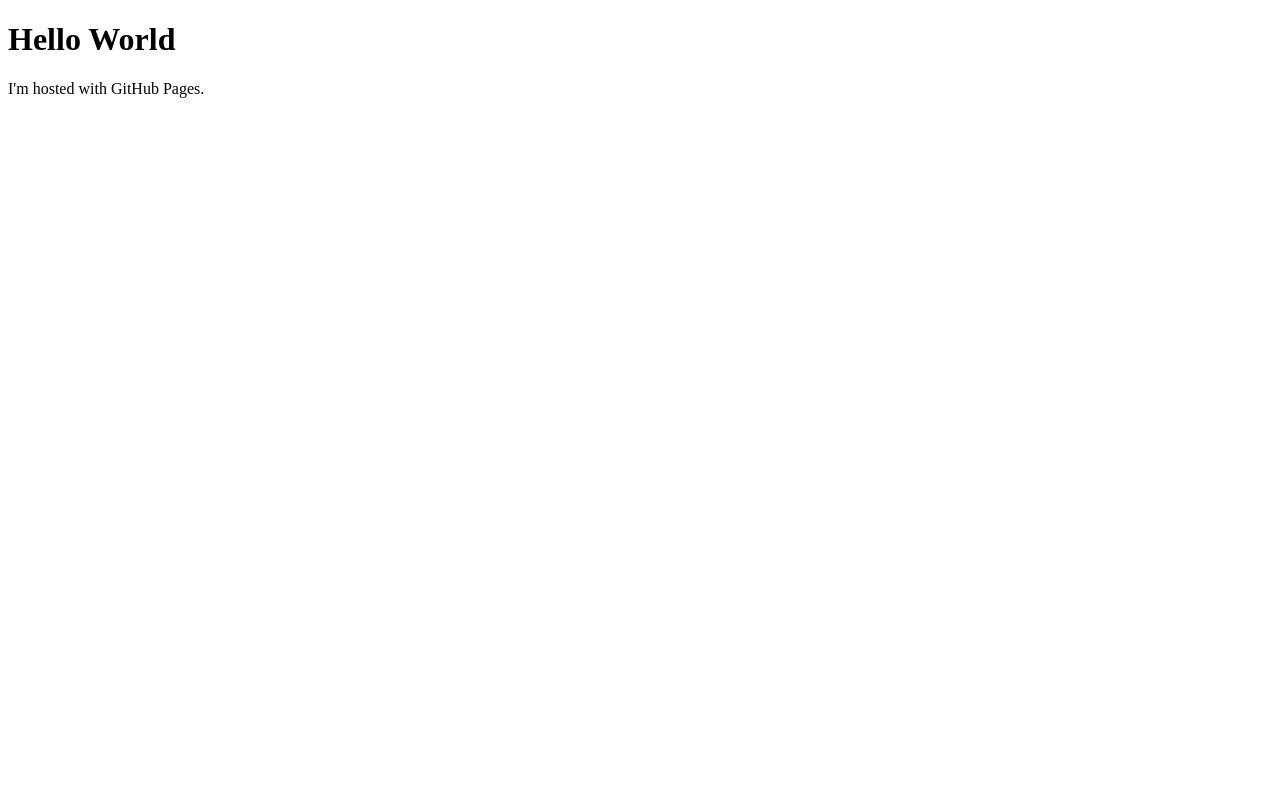
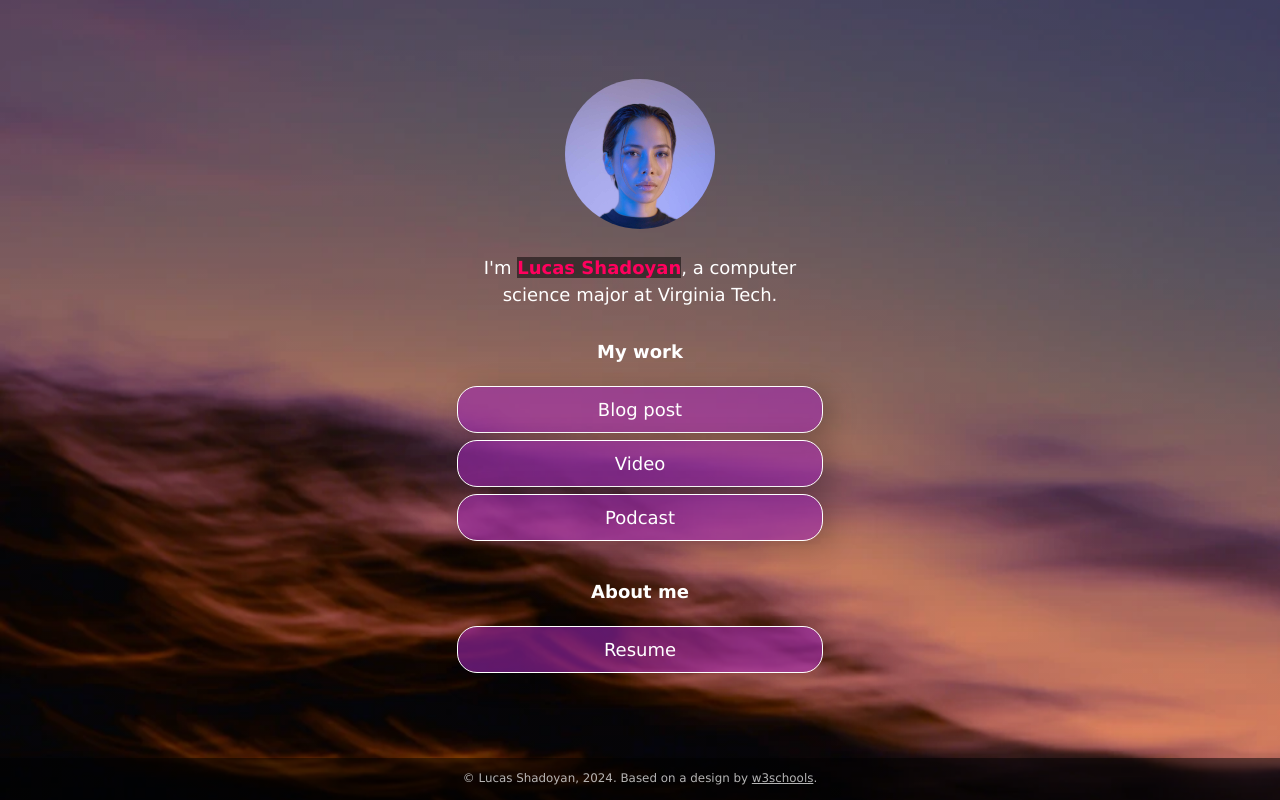
Before and after one commit to lshad032023/lshad032023.github.io, a plain HTML site: page index.html in a window 1280 px wide. Drawn offline with Linux system fonts and the light colour scheme.

Commit message:
Added modified template

```diff
--- /dev/null
+++ b/css/style.css
@@ -0,0 +1,231 @@
+:root {
+    --primaryText: #fff;
+    --secondaryText: #ff015e;
+    --primary: rgba(156, 39, 176, .60);
+    --secondary: rgba(255, 1, 94, .60);
+    --buttonHover: rgba(156, 39, 176, .40);
+    --smallButtonHover: rgba(0, 0, 0, .25);
+}
+
+html {
+    box-sizing: border-box;
+    /* keeps button boxes within phone screen width */
+    -ms-text-size-adjust: 100%;
+    -webkit-text-size-adjust: 100%;
+    height: 100%;
+}
+
+*,
+*:before,
+*:after {
+    box-sizing: inherit;
+}
+
+body {
+    margin: 0;
+    min-height: 100%;
+    /* The image used for the site background. Try changing skyscape.jpg to stars.jpg. Put a replacement photo in the images folder and, in line 21 below, replace skyscape.jpg with yourbackgroundfilename.jpg */
+    /* The linear gradient darkens the image, like putting a sunglasses lens on top of it. If you want to darken the image even more, change 0.1 (both times) to 0.3 or higher */
+    background: linear-gradient(rgba(0, 0, 0, 0.1), rgba(0, 0, 0, 0.1)), url(../images/skyscape.jpg);
+    /* Prevents the browser from repeating or "tiling" the background image */
+    background-repeat: no-repeat;
+    background-position: center;
+    /* Freezes the image so that even the content scrolls down, the background stays put */
+    background-attachment: fixed;
+    /* Resizes the background image to cover the entire container */
+    background-size: cover;
+    font-family: Futura, Verdana, sans-serif;
+    line-height: 1.5;
+    font-size: 18px;
+    display: flex;
+    flex-direction: column;
+    justify-content: space-around;
+    align-items: center;
+}
+
+h1 {
+    font-size: 1em;
+}
+
+h2 {
+    font-size: 1em;
+    margin-bottom: 0;
+}
+
+img {
+    margin: .5em 1em;
+    /* border: 1px solid #ccc; */
+    border-radius: 50%;
+    height: 150px;
+    max-width: 100%;
+    object-fit: cover;
+    /* Resizes the image to cover the entire container */
+}
+
+.container {
+    text-align: center;
+    width: 100%;
+    padding: 0;
+    margin-right: auto;
+    margin-left: auto;
+    flex: 1;
+    display: flex;
+    flex-direction: column;
+    justify-content: center;
+}
+
+.image-container {
+    text-align: center;
+    width: 100%;
+}
+
+.main-text-color {
+    color: var(--primaryText);
+}
+
+.name {
+    color: var(--secondaryText);
+}
+
+.name strong {
+    background-color: rgba(0, 0, 0, 0.50);
+}
+
+.section-header {
+    padding-top: .5em;
+}
+
+.button,
+.intro,
+.links-container,
+.slidedown,
+.external-link {
+    width: 100%;
+    min-width: 50%;
+    padding: .5em 1em;
+    text-decoration: none;
+    color: inherit;
+    text-align: center;
+}
+
+.button, .external-link {
+    border: 1px solid var(--primaryText);
+    border-radius: 20px;
+    box-shadow: 7px 6px 28px 1px rgba(0, 0, 0, 0.24);
+    overflow: hidden;
+    white-space: nowrap;
+    display: inline-block;
+    background-color: var(--primary);
+    cursor: pointer;
+    transition: 0.2s all;
+}
+
+.button:not(.highlight) {
+    background-color: var(--primary);
+}
+
+@media (hover: hover) {
+    .button:hover { background-color: var(--buttonHover); }
+}
+
+.button.highlight {
+    background-color: var(--secondary);
+}
+
+.button:active, .external-link:active {
+    transform: scale(0.98);
+    /* Scaling button to 0.98 to its original size */
+    box-shadow: 3px 2px 22px 1px rgba(0, 0, 0, 0.24);
+    /* Lowering the shadow */
+}
+
+.intro {
+    margin: 0 auto;
+}
+
+.section {
+    margin-top: 1em;
+}
+
+.slidedown {
+    margin: 0 auto;
+    padding: 0;
+    -webkit-transition: height .4s ease;
+    -o-transition: height .4s ease;
+    transition: height .4s ease;
+    overflow: hidden;
+    height: 0;
+}
+
+.external-link {
+    border: 1px solid var(--primaryText);
+    border-radius: 20px;
+    background-color: transparent;
+    display: flex;
+    align-items: center;
+    justify-content: center;
+    padding: 0;
+    margin: .5em auto 1.5em auto;
+    text-decoration: none;
+    color: inherit;
+    height: 2em;
+    width: 6em;
+}
+
+.external-link:hover {
+    background-color: var(--smallButtonHover)
+}
+
+.description {
+    display: flex;
+    text-align: left;
+    flex-direction: column;
+    padding: 0 .6em;
+}
+
+.description > p {
+    margin: .5em 0;
+}
+
+.footer {
+  font-size: .66em;
+  background-color: rgba(0, 0, 0, .5);
+  color: rgba(225, 225, 225, .8);
+  text-decoration: none;
+  width: 100%;
+  min-height: 3em;
+  display: flex;
+  align-items: center;
+  justify-content: center;
+  position: relative;
+}
+
+.footer a {
+    color: inherit;
+}
+
+/* Media queries allow you to change style properties according to the screen width. In this case, if the screen is AT LEAST 540 pixels wide (bigger than a standard phone), the .container resizes to 540 pixels and the buttons and intro resize to 85% of the container width */
+@media (min-width: 540px) {
+    .container {
+        max-width: 540px;
+    }
+
+    .button,
+    .intro,
+    .slidedown {
+        width: 85%;
+    }
+}
+
+/* If the screen is AT LEAST 768 pixels wide (standard tablet or larger), the .container resizes to 750 pixels and the buttons and intro resize to 40% of the container width */
+@media (min-width: 768px) {
+    .container {
+        max-width: 768px;
+    }
+
+    .button,
+    .intro,
+    .slidedown {
+        width: 40%;
+    }
+}
--- a/index.html
+++ b/index.html
@@ -1,7 +1,74 @@
 <!DOCTYPE html>
-<html>
-	<body>
-		<h1>Hello World</h1>
-		<p>I'm hosted with GitHub Pages.</p>
-	</body>
+<!-- This page is adapted from w3schools "How to make a link tree website https://www.w3schools.com/howto/howto_website_create_linktree.asp" -->
+<html lang="en">
+
+<head>
+  <meta charset="utf-8" />
+  <meta name="viewport" content="width=device-width, initial-scale=1" />
+  <!-- Add your name below -->
+  <title>Lucas Shadoyan</title>
+  <link rel="stylesheet" href="css/style.css">
+</head>
+
+<body class="main-text-color">
+  <!-- Content container. Everything except footer goes here -->
+  <div class="container">
+    <!-- Image and name container. Put your replacement photo—which you should crop to be square—in the images folder, then change the source attribute to images/yourportraitfilename.jpg. This path says, "Look in the images folder for yourportraitfilename.jpg." Be sure to change the alt text, too. -->
+    <div class="image-container">
+      <img src="images/portrait.jpg" alt="Photo by Art Hauntington">
+    </div>
+    <div class="intro">
+      I'm <span class="name"><strong>Lucas Shadoyan</strong></span>, a computer science major at Virginia Tech.
+    </div>
+    <div class="section-header">
+      <h1>My work</h1>
+    </div>
+    <!-- Replace the # inside of the href="#" with your links. -->
+    <div class="links-container">
+      <div class="button toggle">Blog post</div>
+      <div class="slidedown">
+        <div class="description">
+          <h2>Blog post title</h2>
+          <p>Here, add a short but appealing description of your blog post.</p>
+          <a href="#" class="external-link" target="_blank">Read</a>
+        </div>
+      </div>
+
+      <div class="button toggle">Video</div>
+      <div class="slidedown">
+        <div class="description">
+          <h2>Video title</h2>
+          <p>Add a short but appealing description of your video.</p>
+          <a href="#" class="external-link" target="_blank">Watch</a>
+        </div>
+      </div>
+
+      <div class="button toggle">Podcast</div>
+      <div class="slidedown">
+        <div class="description">
+          <h2>Podcast title</h2>
+          <p>Add a short but appealing description of your podcast</p>
+          <a href="#" class="external-link" target="_blank">Listen</a>
+        </div>
+      </div>
+    </div>
+
+    <!-- Replace # with PDF from Google Docs, or replace the entire section with whatever you want. Or delete it! Or add another section below it!-->
+    <div class="section-header">
+      <h1>About me</h1>
+    </div>
+
+    <div class="links-container">
+      <a href="https://drive.google.com" class="button" target="_blank">Resume</a>
+    </div>
+
+  </div>
+  <div class="footer">
+    <p>© Lucas Shadoyan, 2024. Based on a design by <a
+        href="https://www.w3schools.com/howto/howto_website_create_linktree.asp" target="_blank">w3schools</a>.
+    </p>
+  </div>
+  <script type="text/javascript" src="js/slider.js"></script>
+</body>
+
 </html>
--- /dev/null
+++ b/js/slider.js
@@ -0,0 +1,19 @@
+document.addEventListener("DOMContentLoaded", () => {
+  const a = document.querySelectorAll(".toggle");
+  a.forEach((e) => {
+    e.addEventListener("click", function () {
+      let slider = this.nextElementSibling;
+      if (slider.style.height) {
+        slider.style.height = null;
+        e.classList.remove("highlight");
+      } else {
+        document.querySelectorAll(".toggle.highlight").forEach((f) => {
+          f.classList.remove("highlight");
+          f.nextElementSibling.style.height = null;
+        });
+        e.classList.add("highlight");
+        slider.style.height = slider.scrollHeight + "px";
+      }
+    })
+  })
+})
```
Also changed, not shown: images/portrait.jpg (added), images/skyscape.jpg (added), images/stars.jpg (added).
